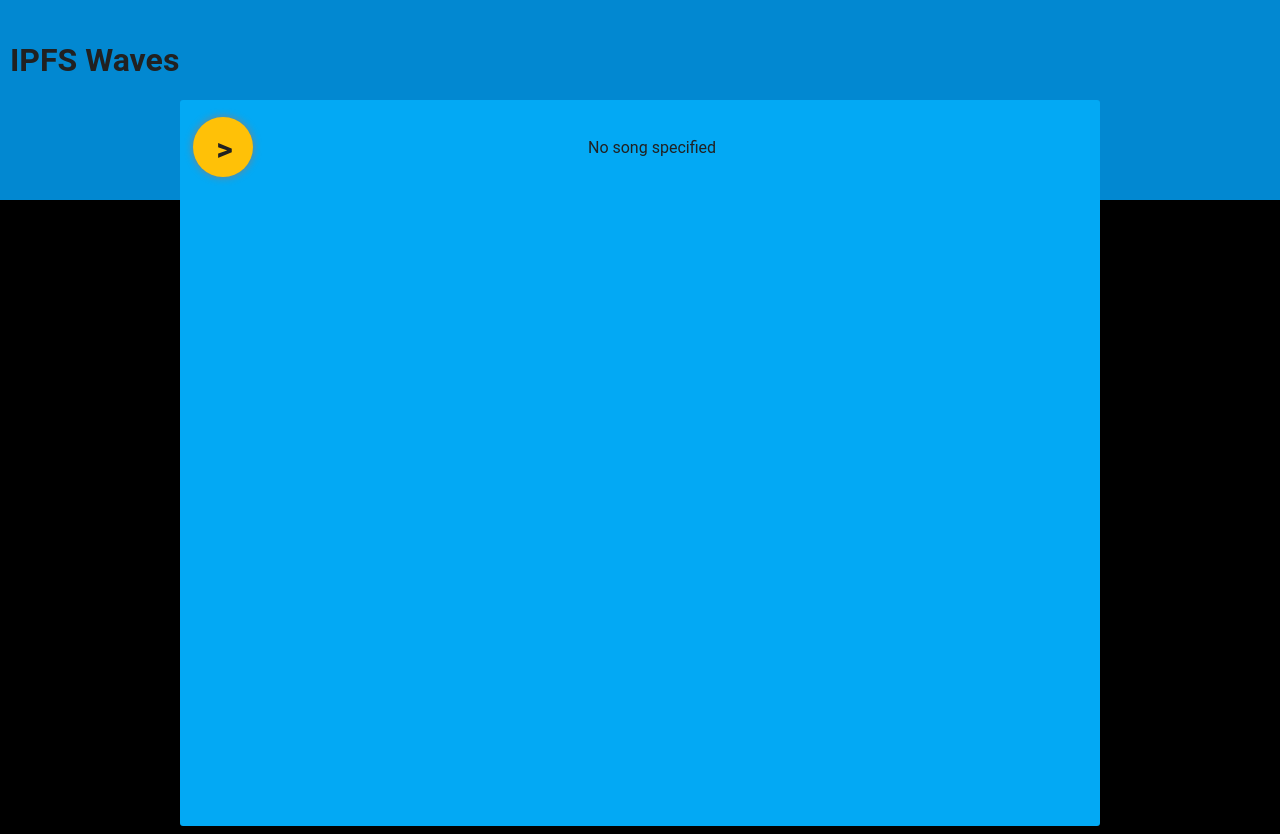
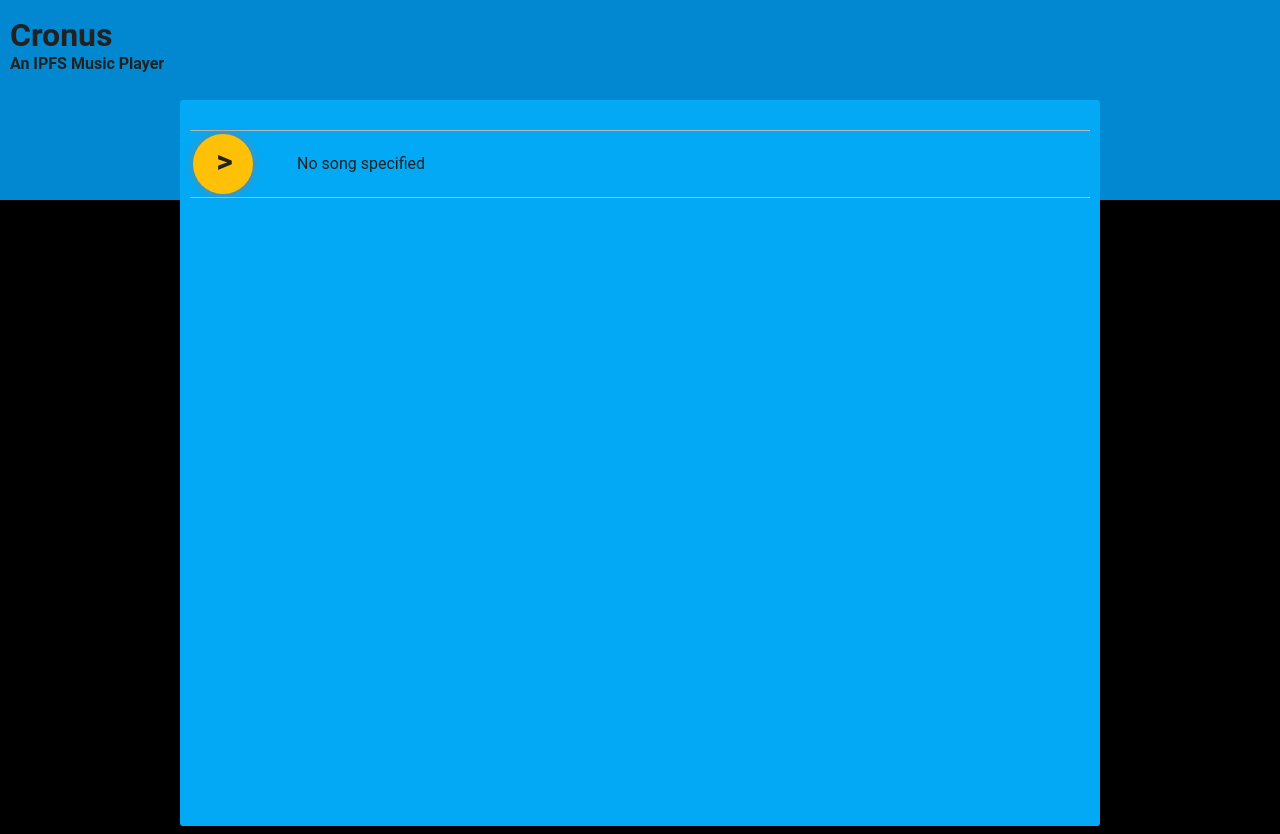
Before and after one commit to whyrusleeping/cronus, a plain HTML site: page index.html in a window 1280 px wide. Drawn offline with Linux system fonts and the light colour scheme.

Commit message:
make prettier

```diff
--- a/index.html
+++ b/index.html
@@ -46,12 +46,16 @@
 		<div class="bgdiv"></div>
 		<div class="titlediv">
 			<h1>
-				IPFS Waves
+				Cronus
 			</h1>
+			<h4>
+				An IPFS Music Player
+			</h4>
 		</div>
 		<div class="main">
+			<h2 id="songname"></h2>
+			<hr>
 			<table>
-				<tr><td><h2 id="songname"></h2></td></tr>
 				<tr>
 					<td class="button-container">
 						<div id="play" class="round-button">
@@ -65,6 +69,7 @@
 					</td>
 				</tr>
 			</table>
+			<hr>
 		</div>
 	</body>
 </html>
--- a/style.css
+++ b/style.css
@@ -22,15 +22,22 @@ body {
 	position: fixed;
 	background: #0288D1;
 	width: 100%;
-	z-index: -1;
+	z-index: -2;
 }
 
 .titlediv {
-	top: 20px;
+	top: 16px;
 	left: 10px;
 	margin: 0;
 	position: fixed;
 	width: 100%;
+	z-index: -1;
+	color: #212121;
+}
+
+.titlediv h1,h4 {
+	margin:0;
+	margin-bottom: 0px;
 }
 
 .main {
@@ -58,6 +65,16 @@ body {
 	width: 100px;
 }
 
+.button-container {
+	width: 100px;
+}
+
+hr {
+	margin: 0;
+	border-top: 1px solid #B6B6B6;
+	border-bottom: 0;
+}
+
 .round-button-circle {
 	width: 60px;
 	height:30px;
@@ -72,8 +89,8 @@ body {
 
 .round-button-circle h1 {
 	border: none;
-	margin: 0;
-	padding-top: 13px;
+	margin: auto;
+	padding-top: 8px;
 	padding-left: 3px;
 }
 
```
Also changed, not shown: 1 other file.
